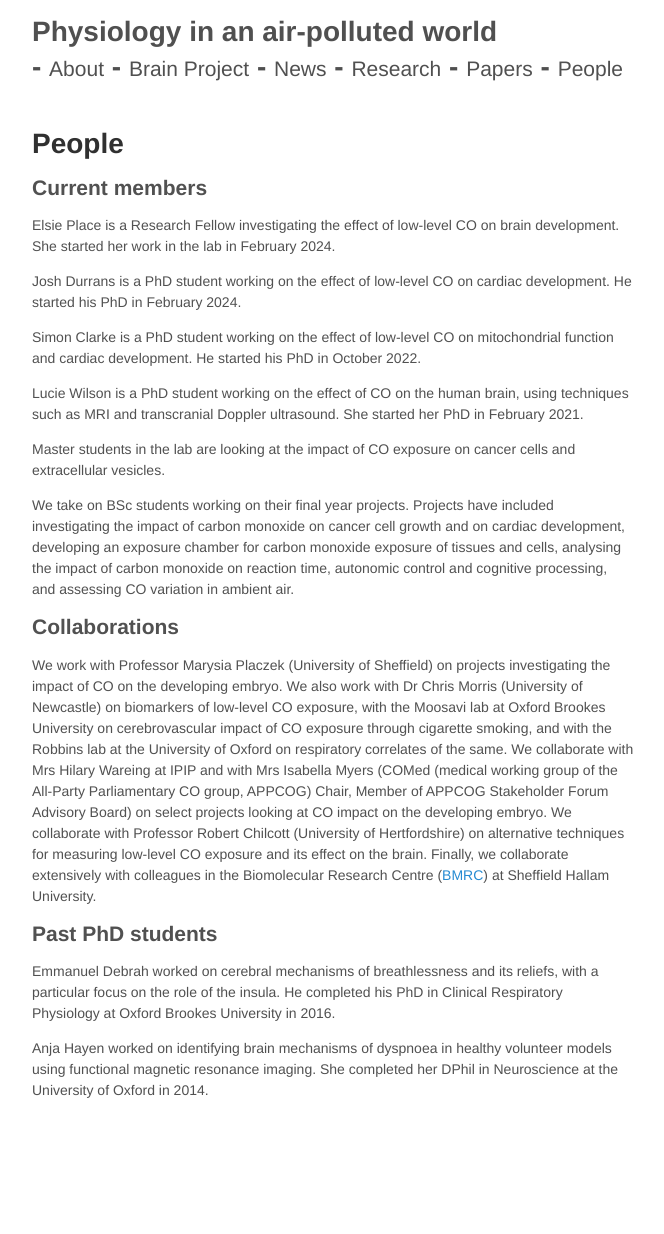
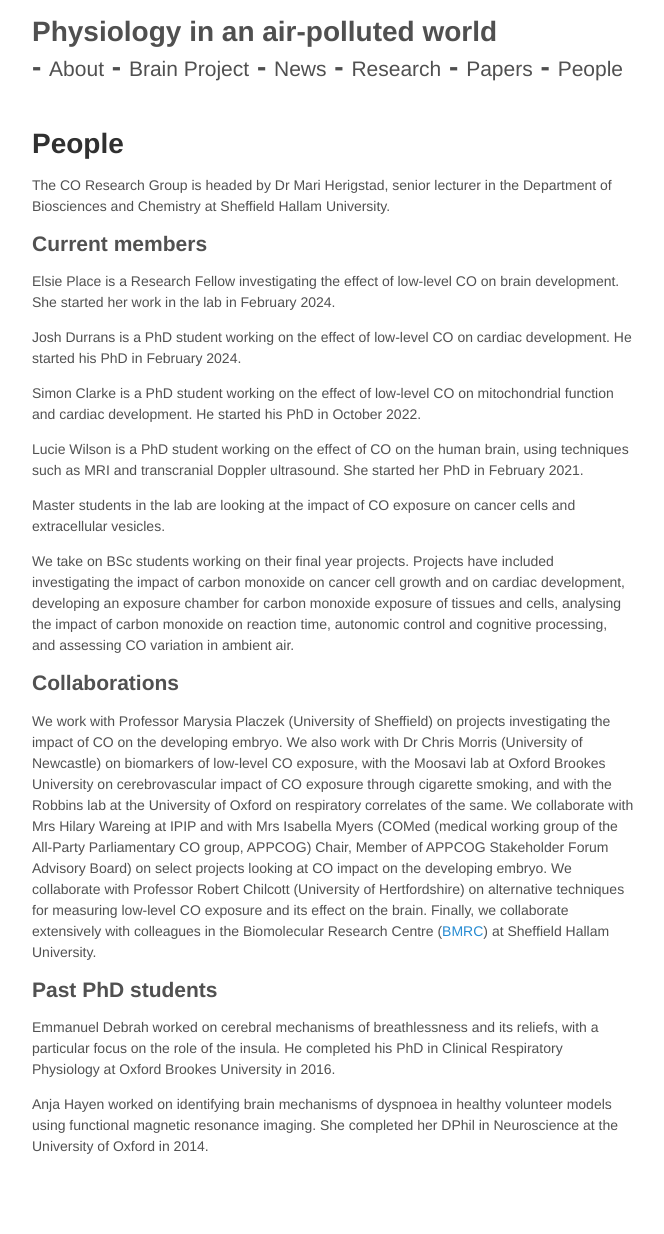
Before and after one commit to mariherigstad/mariherigstad.github.io, a Jekyll site: the page built from people.md, in a window 1280 px wide. Shown: the whole page, without its empty margins (307-971 px from the left). Built offline with Jekyll 4.4.1, drawn with Linux system fonts in a browser that asks for light colours; before the commit the page ends 1178 px from its top, so only the background shows below that.

Commit message:
Update people.md

```diff
--- a/people.md
+++ b/people.md
@@ -2,6 +2,7 @@
 layout: page
 title: People
 ---
+The CO Research Group is headed by Dr Mari Herigstad, senior lecturer in the Department of Biosciences and Chemistry at Sheffield Hallam University.
 
 ## Current members
 Elsie Place is a Research Fellow investigating the effect of low-level CO on brain development. She started her work in the lab in February 2024.
```
